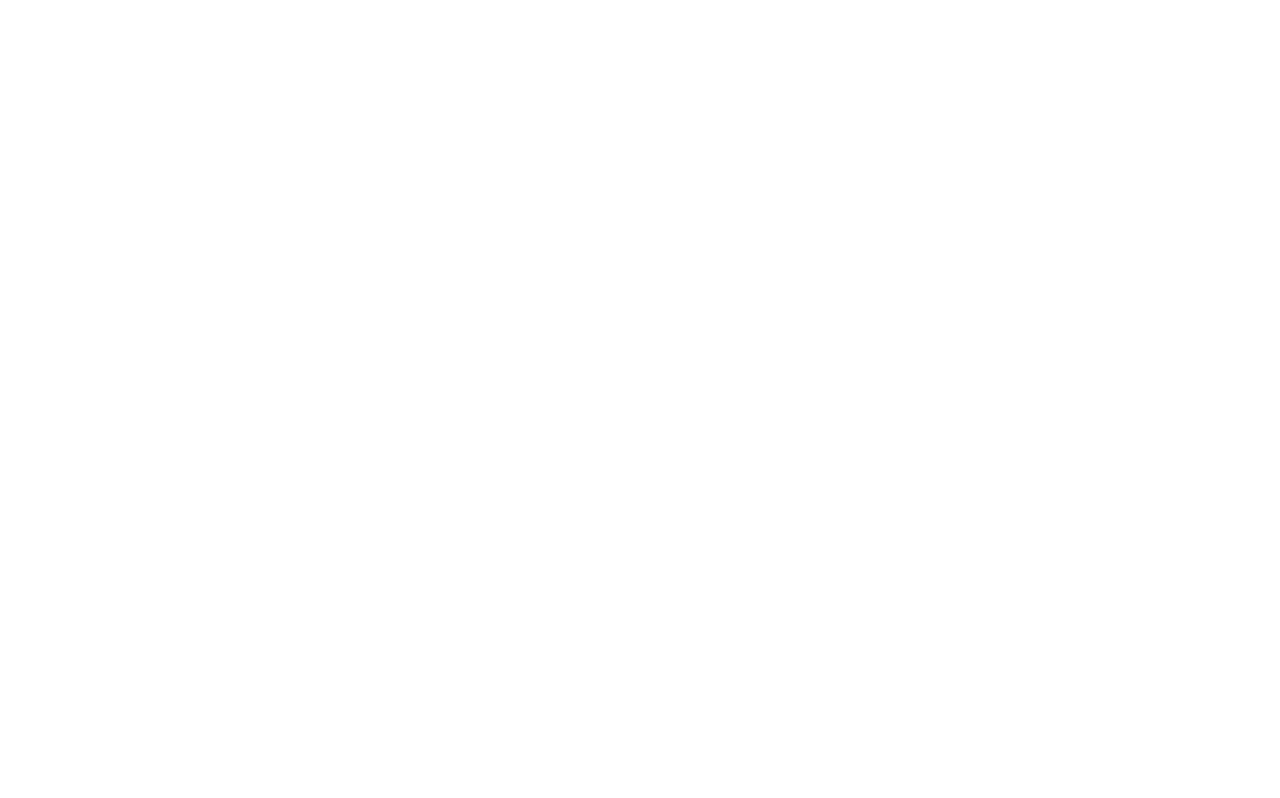
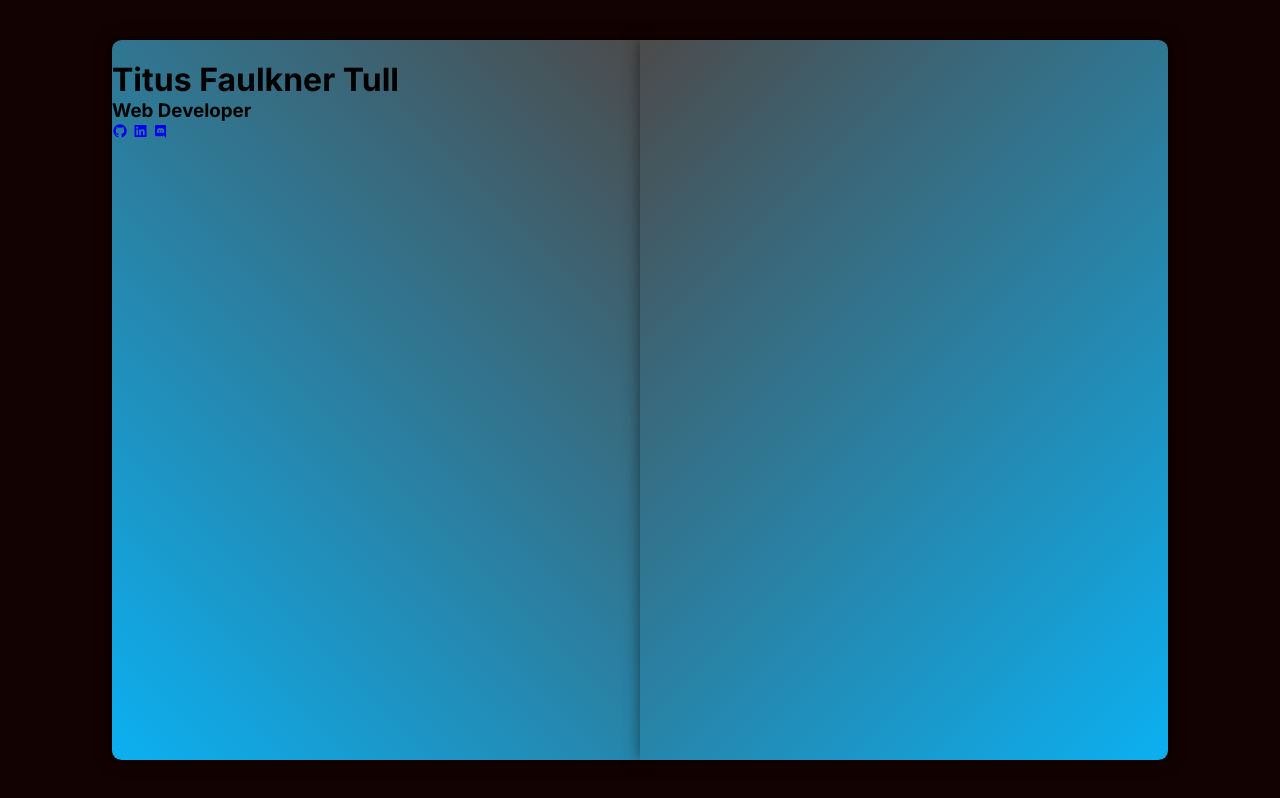
Before and after one commit to Empairim/Portfolio_Book, a plain HTML site: page index.html in a window 1280 px wide. Drawn offline with nearby package versions, Linux system fonts and the light colour scheme; a web font is replaced by a local one.

Commit message:
set up basic layout starting profile page

```diff
--- a/index.html
+++ b/index.html
@@ -5,13 +5,36 @@
     <meta name="viewport" content="width=device-width, initial-scale=1.0">
     <link rel="stylesheet" href="style.css">
     <link rel="icon" href="./Assets/mabinogi-dock-icons-mabinogi-source8-png-icon.jpg">
+    <!-- box icons -->
+    <link href='https://unpkg.com/boxicons@2.1.4/css/boxicons.min.css' rel='stylesheet'>
     <title>TFT</title>
 </head>
 <body>
+
     <div class="wrapper">
         <div class="cover cover-left"></div>
-        <div class="cover cover-right"></div>
+        <div class="cover cover-right turn"></div>
+
+
+        <div class="book">
+            <!-- profile page -->
+            <div class="book-page page-left">
+                <div class="profile-page">
+                    <img src="" alt="" >
+                    <h1>Titus Faulkner Tull</h1>
+                    <h3>Web Developer</h3>
+
+                    <div class="social-media">
+                        <a href="#"><i class='bx bxl-github'></i></a>
+                        <a href="#"><i class='bx bxl-linkedin-square'></i></a>
+                        <a href="#"><i class='bx bxl-discord'></i></a>
+
+                    </div>
+                </div>
+            </div>
+        </div>
     </div>
+
 
     <script src="./index.js" defer></script>
 </body>
--- a/style.css
+++ b/style.css
@@ -17,8 +17,42 @@
     --text-color: #383434;
     --second-text-color: #a8a8a8;
     --white-color: #fff;
-    --cover-color:linear-gradient(45deg, #0bb0f1, #0f0f0f);
+    --cover-color:linear-gradient(45deg, #0bb0f1, #4c4b4b);
     --pages-color: linear-gradient(90deg, #fff, #b2b1b1);
     --border: 125rem solid #0bb0f1;
     --box-shadow: 0 0 1rem rgba(0, 0, 0, 0.5);
 }
+
+body{
+    display: flex;
+    justify-content: center;
+    align-items: center;
+    min-height: 100vh;
+    background: var(--bg-color);
+}
+
+.wrapper{
+    position: relative;
+    width: 66rem;
+    height: 45rem;
+}
+
+.cover {
+    position: absolute;
+    width: 50%;
+    height: 100%;
+    background: var(--cover-color);
+    box-shadow: var(--box-shadow);
+    border-top-left-radius: .6rem;
+    border-bottom-left-radius: .6rem;
+    transform-origin: right;
+}
+
+.cover.cover-left{
+    z-index: -1;
+}
+
+.cover.cover-right.turn{
+    transform:rotateY(180deg);
+
+}
```
